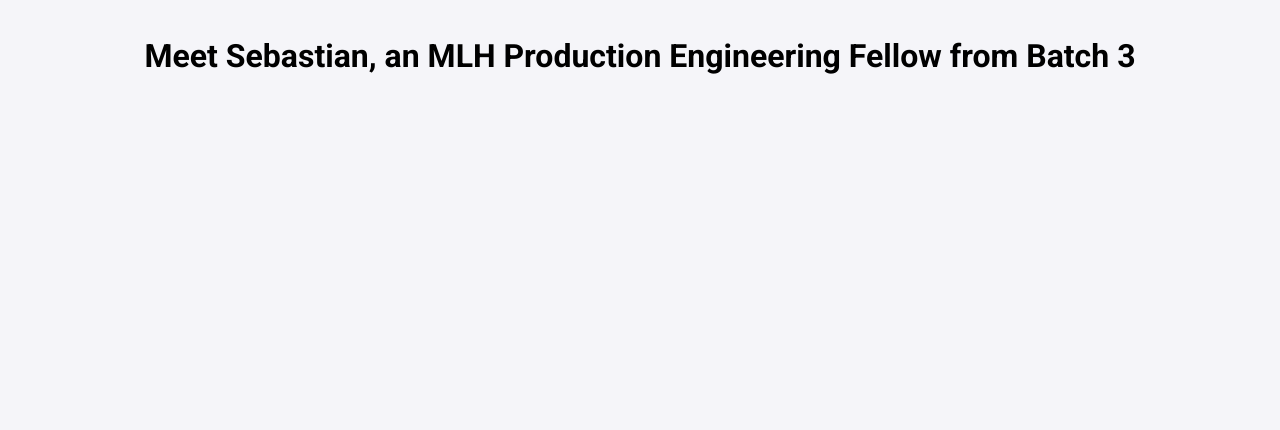
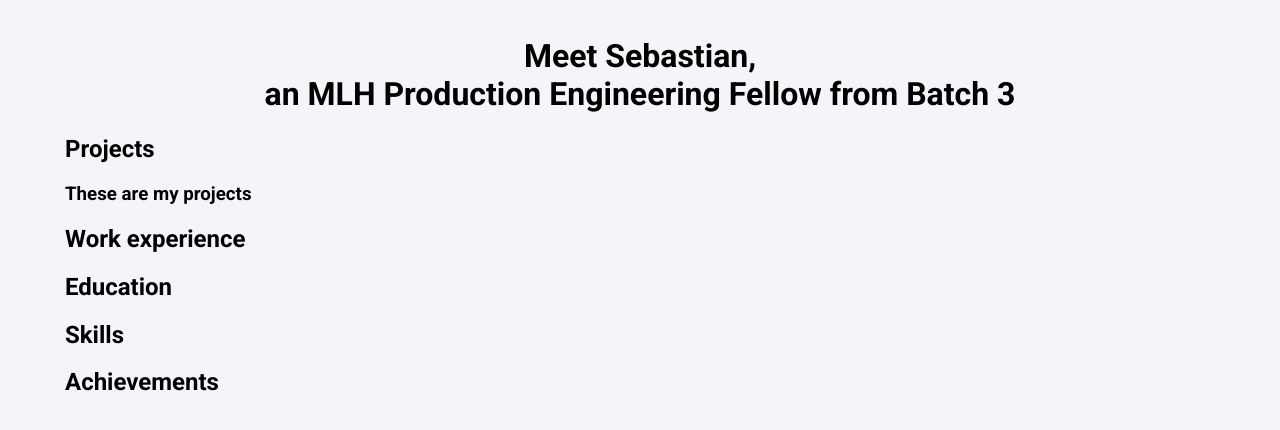
Before and after one commit to MLH-Fellowship/flask-blogger, a Flask app: page /about/sebastian in a window 1280 px wide. Shown: the top 430 px of the page. Run offline with Flask 2, Linux system fonts and the light colour scheme; some libraries are stand-ins or nearby versions.

Commit message:
feat: setup the templates for the resume routes

```diff
--- a/app/__init__.py
+++ b/app/__init__.py
@@ -15,12 +15,12 @@
 
 @app.route('/about/ishika')
 def about_ishika():
-    return render_template('about_base.html', fellowName='Ishika');
+    return render_template('ishika.html', fellowName='Ishika');
 
 @app.route('/about/frankie')
 def about_frankie():
-    return render_template('about_base.html', fellowName='Frankie');
+    return render_template('frankie.html', fellowName='Frankie');
 
 @app.route('/about/sebastian')
 def about_sebastian():
-    return render_template('about_base.html', fellowName='Sebastian');
+    return render_template('sebastian.html', fellowName='Sebastian');
--- a/app/static/styles/about.css
+++ b/app/static/styles/about.css
@@ -9,6 +9,7 @@
 
 .container h1 {
   text-align: center;
+  /* color: white; */
 }
 
 .container ul {
--- a/app/static/styles/main.css
+++ b/app/static/styles/main.css
@@ -11,6 +11,7 @@
 
 body {
   background-color: #f5f5f9;
+  /* background-color: #0352a5; */
   background-size: cover;
   width: auto;
   overflow-x: hidden;
--- a/app/templates/about_base.html
+++ b/app/templates/about_base.html
@@ -1,11 +1,34 @@
 {% extends 'base.html' %}
-
-{% block head %}
-<title>About fellow: {{ fellowName }}</title>
-{% endblock %}
 
 {% block body %}
 <div class="container">
-    <h1>Meet {{ fellowName }}, an MLH Production Engineering Fellow from Batch 3</h1>
+    <h1>Meet {% block fellow %}{% endblock %}, <br /> an MLH Production Engineering Fellow from Batch 3</h1>
+
+    <div class="inner-container">
+        <div class="section fellow-projects">
+            <h2>Projects</h2>
+            {% block projects %}{% endblock %}
+        </div>
+
+        <div class="section fellow-work">
+            <h2>Work experience</h2>
+            {% block work %}{% endblock %}
+        </div>
+
+        <div class="section fellow-education">
+            <h2>Education</h2>
+            {% block education %}{% endblock %}
+        </div>
+
+        <div class="section fellow-skills">
+            <h2>Skills</h2>
+            {% block skills %}{% endblock %}
+        </div>
+
+        <div class="section fellow-achievements">
+            <h2>Achievements</h2>
+            {% block achievements %}{% endblock %}
+        </div>
+    </div>
 </div>
 {% endblock %}
--- a/app/templates/base.html
+++ b/app/templates/base.html
@@ -16,6 +16,7 @@
 
         <link lang='sass' rel="stylesheet" href="{{ url_for('static', filename='styles/main.css') }}">
         <link lang='sass' rel="stylesheet" href="{{ url_for('static', filename='styles/about.css') }}">
+        <link lang='sass' rel="stylesheet" href="{{ url_for('static', filename='styles/about_fellow.css') }}">
         <link rel='icon' href='./static/img/favicon.ico' type='image/x-icon' />
 
         <script src="https://kit.fontawesome.com/d23dccb7ce.js" crossorigin="anonymous"></script>
--- a/app/templates/sebastian.html
+++ b/app/templates/sebastian.html
@@ -0,0 +1,12 @@
+{% extends 'about_base.html' %}
+
+{% block head %}
+<title>About fellow: {{ fellowName }}</title>
+{% endblock %}
+
+{% block fellow %}{{ fellowName }}{% endblock %}
+
+
+{% block projects %}
+    <h3>These are my projects</h3>
+{% endblock %}
```
Also changed, not shown: app/static/styles/about_fellow.css (added).
